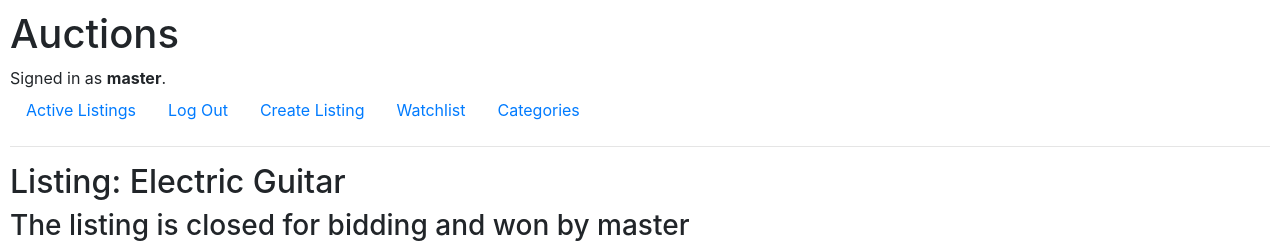
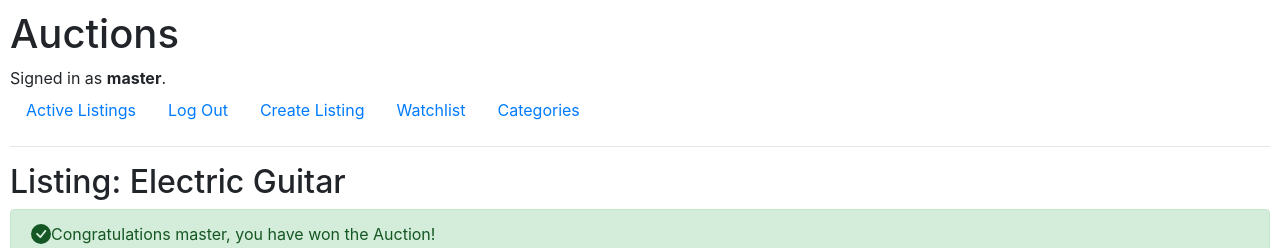
Before and after one commit to skumrjb/auction_webapp, a Django app: page /listing/2 in a window 1280 px wide. Shown: the top 248 px of the page. Run offline with Django 3.2, Linux system fonts and the light colour scheme; a user stored in the database is signed in; data comes from the database, SQL or seed files in the repository; both versions use the stored data as it was after the commit; some libraries are stand-ins or nearby versions.

Commit message:
added auction winner banner

```diff
--- a/auctions/templates/auctions/listing.html
+++ b/auctions/templates/auctions/listing.html
@@ -4,9 +4,23 @@
 
 <h2>Listing: {{listing.title}}</h2>
 {% if listing.closed %}
+    {% if listing.last_bid.user == user %}
     <div id="close-listing">
-    <h3> The listing is closed for bidding and won by {{listing.last_bid.user}}</h3>
+        <svg xmlns="http://www.w3.org/2000/svg" style="display: none;">
+            <symbol id="check-circle-fill" fill="currentColor" viewBox="0 0 16 16">
+              <path d="M16 8A8 8 0 1 1 0 8a8 8 0 0 1 16 0zm-3.97-3.03a.75.75 0 0 0-1.08.022L7.477 9.417 5.384 7.323a.75.75 0 0 0-1.06 1.06L6.97 11.03a.75.75 0 0 0 1.079-.02l3.992-4.99a.75.75 0 0 0-.01-1.05z"/>
+            </symbol>
+          </svg>
+        <div class="alert alert-success d-flex align-items-center" role="alert">
+            <svg class="bi flex-shrink-0 me-2" width="20" height="20" role="img" aria-label="Success:"><use xlink:href="#check-circle-fill"/></svg>
+            <div>
+              Congratulations {{listing.last_bid.user}}, you have won the Auction!
+            </div>
+          </div>
     </div>
+    {% else %}
+    <h3> The winner of the Auction is {{listing.last_bid.user}}</h3>
+    {% endif %}
 {% else %}
     {% if listing.user == user %}
         <form action="{% url 'close_listing' listing=listing.id %}" method="post">
--- a/auctions/views.py
+++ b/auctions/views.py
@@ -108,7 +108,8 @@ def create_listing(request):
             return redirect('index')
 
 def listing(request, listing):
-    if request.user.id is None:
+    user = request.user
+    if user.id is None:
         return redirect('login')
 
     # instantiate watchlist
@@ -249,9 +250,8 @@ def category_view(request):
     if user.id is None:
         return redirect('login')
     category_listing = AuctionListing.objects.values('category')
-    # aggregate = category_listing.annotate(category=Count('*'))
+    # Create a set of unique values from the category_listing dict
     category = set( val for dic in category_listing for val in dic.values())
-    print(category)
     return render(request, "auctions/category.html", {
         'category': category
     })
@@ -262,7 +262,6 @@ def category_listing(request, category):
         return redirect('login')
 
     listings = AuctionListing.objects.filter(category=category)
-    print(category)
     return render(request, "auctions/category.html", {
         'listings': listings,
         'cat':category
```
Also changed, not shown: db.sqlite3.
